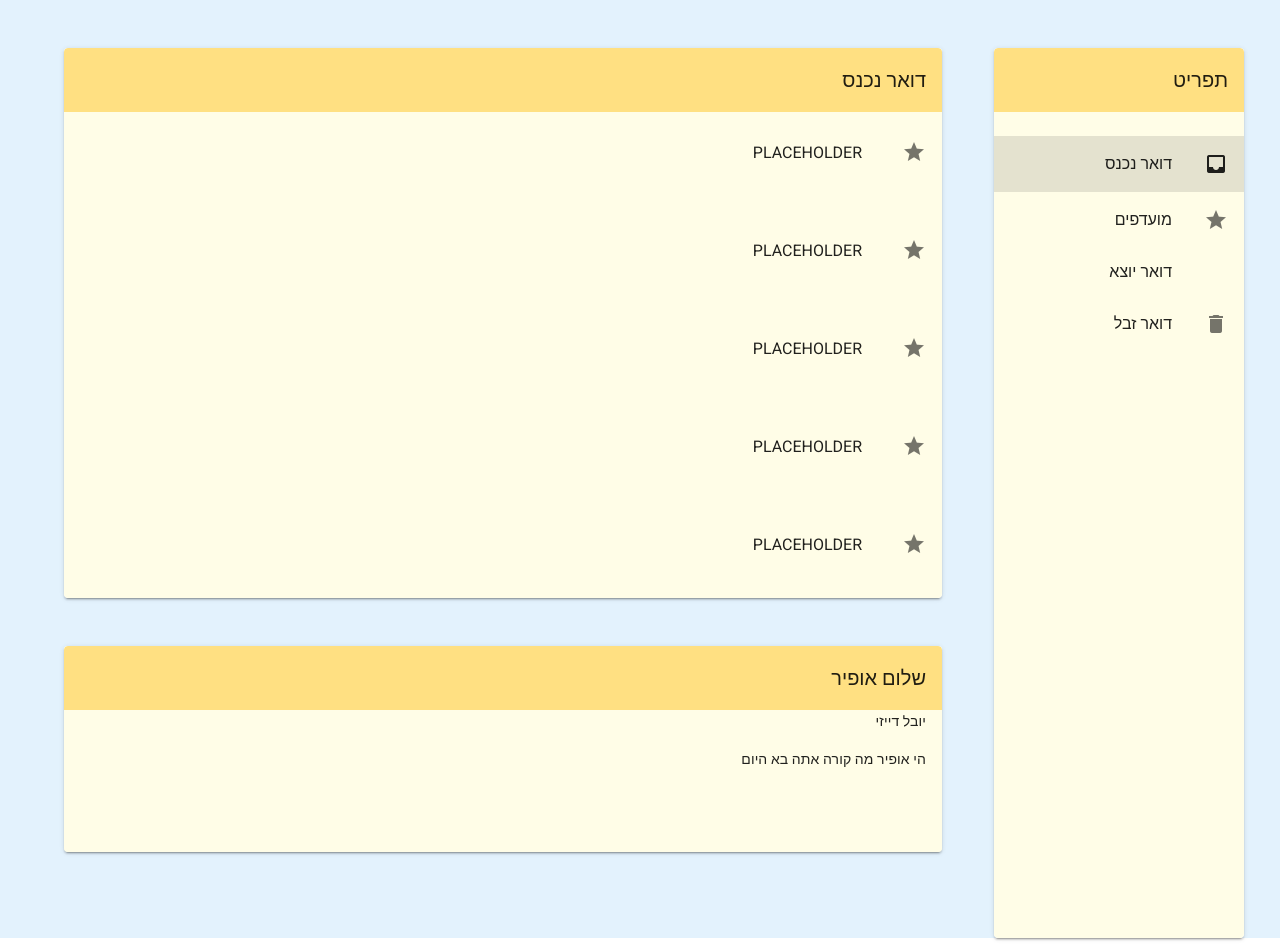
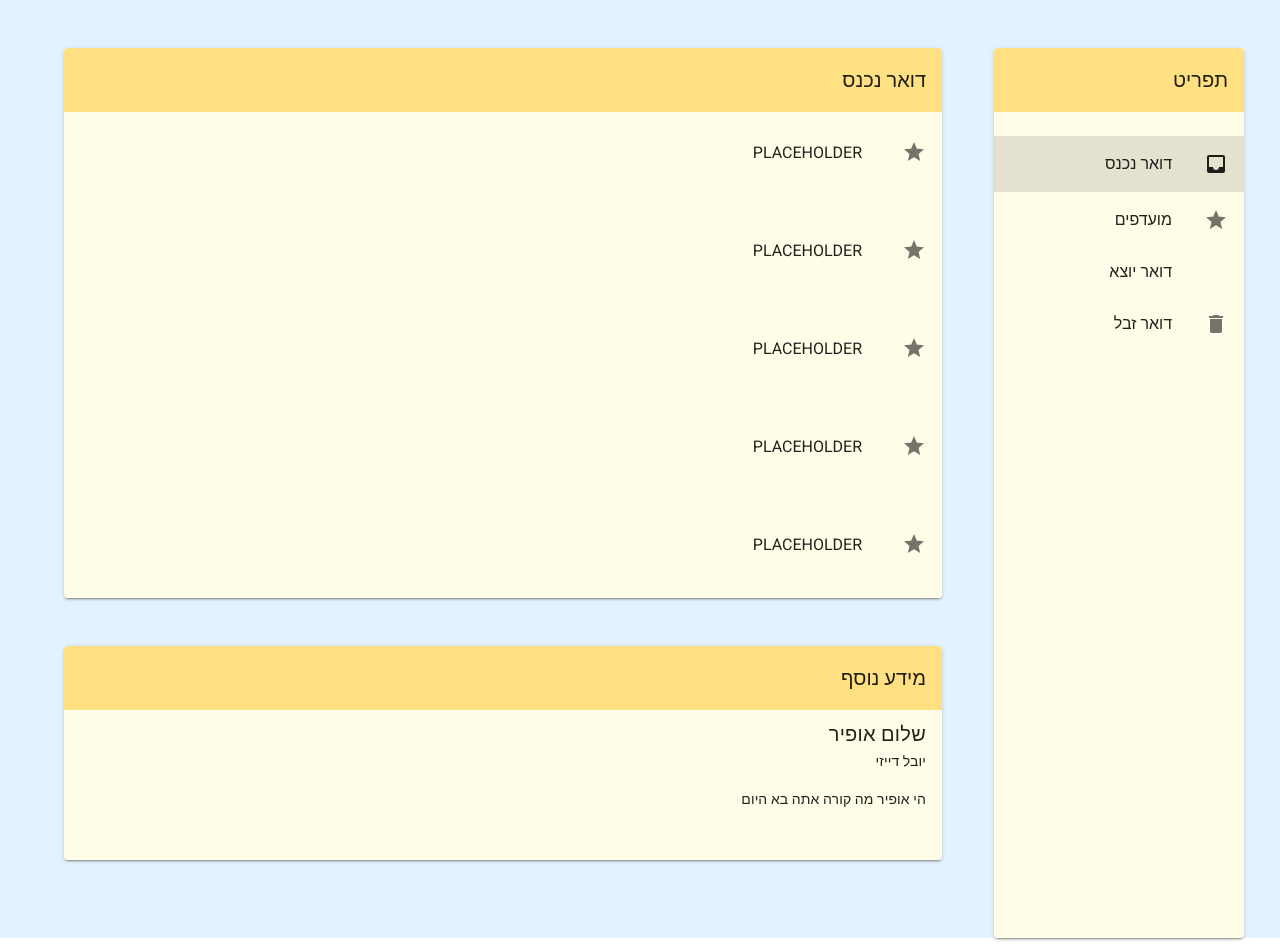
Before and after one commit to SennaTheRedeemer/Gmail, a Vue app: page /in in a window 1280 px wide. Built offline with nearby package versions, Linux system fonts and the light colour scheme.

Commit message:
added more info tab name

```diff
--- a/src/components/DisplayMail.vue
+++ b/src/components/DisplayMail.vue
@@ -1,7 +1,8 @@
 <template>
 
-    <v-mailcard class="ml-4 mt-12 viewCard" :title="mail.title" v-if="mail">
-        <v-responsive :aspect-ratio="50/9">
+    <v-mailcard class="ml-4 mt-12 viewCard" :title="'מידע נוסף'" v-if="mail">
+        <v-responsive :aspect-ratio="50/9" class="pt-2">
+            <v-card-title>{{mail.title}}</v-card-title>
             <v-card-subtitle>{{mail.from}}</v-card-subtitle>
             <v-card-text>{{mail.content}}</v-card-text>
         </v-responsive>
```
